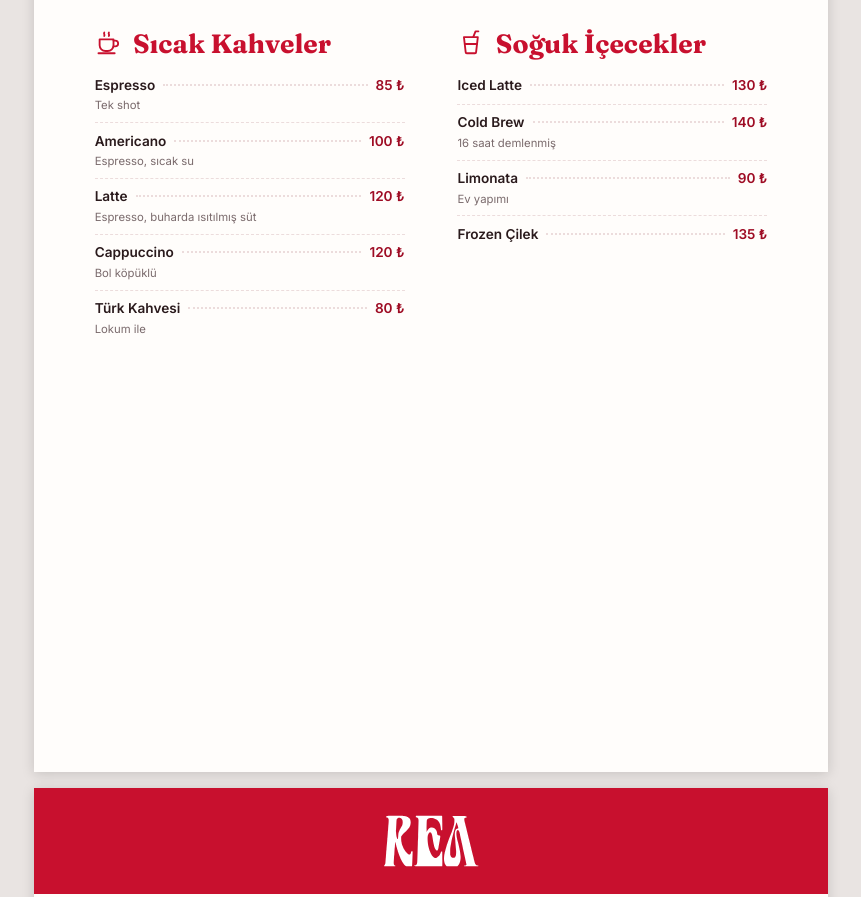
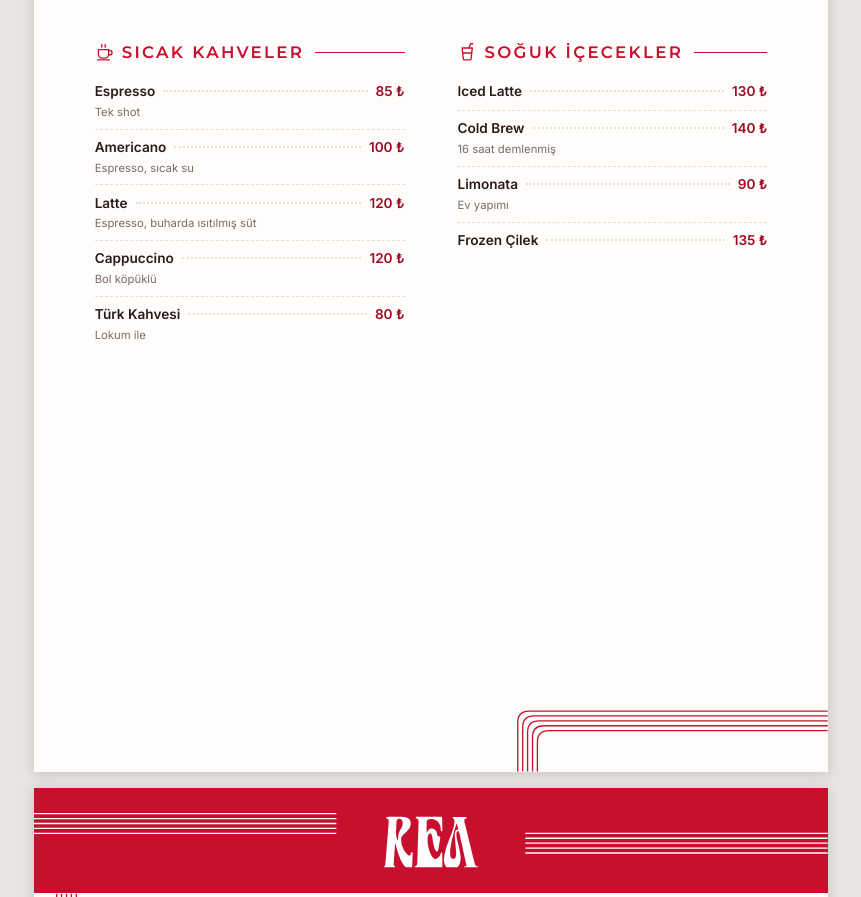
Before and after one commit to yyg27/rea-menu, a website: page print.html in a window 1280 px wide. Shown: the part 423-1320 px from the top of the page, without its empty margins (209-1070 px from the left). Drawn offline with Linux system fonts and the light colour scheme.

Commit message:
feat: give the printed menu the brand's line bundles and headings and keep categories in two columns

```diff
--- a/menu.js
+++ b/menu.js
@@ -79,11 +79,11 @@ export function iconFor(name) {
   return ICON_WORDS.find(([, words]) => words.some(w => k.includes(w)))?.[0] ?? "leaf";
 }
 
-// Basılı menü: ön yüzde logo var, o yüzden ön yüz toplamın ~%45'ine en yakın yerden bölünür
-export function splitPages(menu) {
+// Kategorileri sırayı bozmadan ikiye böler; ön/arka yüz için 0.45 (ön yüzde logo var), sütunlar için 0.5
+export function splitPages(menu, share = 0.45) {
   if (menu.length < 2) return [menu, []];
   const w = menu.map(c => c.items.length + 2); // +2: kategori başlığı
-  const target = w.reduce((a, b) => a + b) * 0.45;
+  const target = w.reduce((a, b) => a + b) * share;
   let best = 1, bestDiff = Infinity, sum = 0;
   for (let i = 1; i < menu.length; i++) {
     sum += w[i - 1];
--- a/print.css
+++ b/print.css
@@ -16,34 +16,40 @@ body { background: #e9e4e2; }
   display: flex;
   flex-direction: column;
   overflow: hidden;
+  position: relative;
 }
+.lines { position: absolute; inset: 0; width: 100%; height: 100%; z-index: 1; pointer-events: none; fill: none; stroke-width: .35; }
+.lines .white { stroke: #fff; }
+.lines .red { stroke: var(--red); }
 
-.band { background: var(--red); padding: 16mm 0 12mm; flex: none; }
+.band { background: var(--red); height: 92mm; flex: none; display: flex; align-items: center; }
 .band .logo { width: 70mm; font-size: 4.2mm; }
 .band .garden { font-size: 8.5mm; margin-top: 5mm; }
 .band .coffee { font-size: 5.5mm; margin-top: 2.5mm; gap: 4mm; }
-.band.slim { padding: 7mm 0; }
+.band.slim { height: 28mm; justify-content: center; }
 .band.slim img { display: block; width: 26mm; height: auto; margin: 0 auto; }
 
 .cols {
   flex: 1;
   min-height: 0;
-  columns: 2;
-  column-gap: 14mm;
-  column-fill: balance;
+  display: flex;
+  gap: 14mm;
   padding: 12mm 16mm;
   font-size: 3.6mm;
 }
-.cols section { break-inside: avoid; padding-top: 0; margin-bottom: 8mm; }
-.cols h2 { font-size: 7mm; margin-bottom: 2mm; }
-.cols .item { padding: 2.2mm 0; break-inside: avoid; }
+.front .cols { padding-bottom: 24mm; }
+.col { flex: 1; min-width: 0; }
+.cols section { padding-top: 0; margin-bottom: 8mm; }
+.cols h2 { font: 600 4.4mm/1 Montserrat, sans-serif; text-transform: uppercase; letter-spacing: .14em; margin-bottom: 3mm; }
+.cols h2::after { content: ""; flex: 1; border-top: .35mm solid; margin-left: 1mm; }
+.cols h2 .icon { width: 5.4mm; height: 5.4mm; }
+.cols .item { padding: 2.2mm 0; }
 .cols .desc { font-size: 3mm; }
 
 .back footer {
   flex: none;
   margin: 0 16mm;
-  padding: 5mm 0 8mm;
-  border-top: .4mm solid var(--red);
+  padding: 6mm 0 9mm;
   font-size: 3mm;
   text-align: center;
   color: var(--muted);
--- a/print.html
+++ b/print.html
@@ -6,7 +6,7 @@
 <title>REA Garden Coffee · Menü</title>
 <link rel="preconnect" href="https://fonts.googleapis.com">
 <link rel="preconnect" href="https://fonts.gstatic.com" crossorigin>
-<link href="https://fonts.googleapis.com/css2?family=Cinzel:wght@600&family=Fraunces:opsz,wght@9..144,500;9..144,700&family=Inter:wght@400;600&display=swap" rel="stylesheet">
+<link href="https://fonts.googleapis.com/css2?family=Montserrat:wght@600&family=Fraunces:opsz,wght@9..144,500;9..144,700&family=Inter:wght@400;600&display=swap" rel="stylesheet">
 <link rel="stylesheet" href="style.css">
 <link rel="stylesheet" href="print.css">
 </head>
@@ -18,6 +18,9 @@
 </div>
 
 <div class="page front">
+  <svg class="lines" viewBox="0 0 210 297" aria-hidden="true"
+       data-white="0,13 36,13 36,33 50,33 50,92 | 210,74 176,74 176,52 164,52 164,0"
+       data-red="210,281 128,281 128,297"></svg>
   <header class="band">
     <h1 class="logo">
       <img src="rea.svg" alt="REA" width="1182" height="650">
@@ -29,6 +32,9 @@
 </div>
 
 <div class="page back">
+  <svg class="lines" viewBox="0 0 210 297" aria-hidden="true"
+       data-white="0,12 80,12 | 210,12 130,12"
+       data-red="6,28 6,112 0,112 | 0,272 210,272"></svg>
   <header class="band slim"><img src="rea.svg" alt="REA" width="1182" height="650"></header>
   <div class="cols" id="back"></div>
   <footer>Fiyatlarımıza KDV dahildir.</footer>
@@ -36,6 +42,38 @@
 
 <script type="module">
 import { getMenu, splitPages, section } from "./menu.js";
+
+// Markadaki çizgi demetleri: dik açılı rota (mm), 5 paralel çizgi, yuvarlak köşe
+function bundle(pts, n = 5, gap = 1.3, r = 3) {
+  const seg = pts.slice(1).map((p, i) => [pts[i], p]);
+  const paths = [];
+  for (let k = 0; k < n; k++) {
+    const d = k * gap;
+    // her parça kendi sol normaline göre kaydırılır; köşe = yatay parçanın y'si + dikey parçanın x'i
+    const off = seg.map(([a, b]) => a[1] === b[1] ? { y: a[1] - Math.sign(b[0] - a[0]) * d } : { x: a[0] + Math.sign(b[1] - a[1]) * d });
+    const q = pts.map((p, i) => {
+      const o = [off[i - 1], off[i]].filter(Boolean);
+      return [o.find(v => "x" in v)?.x ?? p[0], o.find(v => "y" in v)?.y ?? p[1]];
+    });
+    let path = `M${q[0]}`;
+    for (let i = 1; i < q.length - 1; i++) {
+      const [a, c, b] = [q[i - 1], q[i], q[i + 1]];
+      const to = (from, t) => [c[0] + Math.sign(from[0] - c[0]) * t, c[1] + Math.sign(from[1] - c[1]) * t];
+      path += `L${to(a, r)}Q${c} ${to(b, r)}`;
+    }
+    paths.push(path + `L${q.at(-1)}`);
+  }
+  return paths;
+}
+for (const svg of document.querySelectorAll("svg.lines"))
+  for (const color of ["white", "red"])
+    for (const route of (svg.dataset[color] || "").split("|").filter(r => r.trim()))
+      for (const d of bundle(route.trim().split(" ").map(p => p.split(",").map(Number)))) {
+        const path = document.createElementNS("http://www.w3.org/2000/svg", "path");
+        path.setAttribute("d", d);
+        path.setAttribute("class", color);
+        svg.append(path);
+      }
 
 const menu = await getMenu();
 const warn = document.getElementById("warn");
@@ -45,7 +83,10 @@ if (!menu) {
 } else {
   // Basılı menü uzun süre kullanılır; "kalmadı" geçici olduğu için fiyat basılır
   const printable = menu.map(c => ({ ...c, items: c.items.map(i => ({ ...i, soldOut: false })) }));
-  splitPages(printable).forEach((cats, p) => document.getElementById(p ? "back" : "front").append(...cats.map(section)));
+  splitPages(printable).forEach((cats, p) => {
+    const cols = splitPages(cats, 0.5).map(part => { const c = document.createElement("div"); c.className = "col"; c.append(...part.map(section)); return c; });
+    document.getElementById(p ? "back" : "front").append(...cols);
+  });
   await document.fonts.ready;
   // shortcut: sığmayan menü kırpılır ve sadece uyarılır, font otomatik küçülmez; ürün sayısı çok artarsa 3 sütuna geçilir
   const over = [...document.querySelectorAll(".cols")].filter(c => c.scrollHeight > c.clientHeight + 1 || c.scrollWidth > c.clientWidth + 1);
--- a/test.mjs
+++ b/test.mjs
@@ -54,6 +54,8 @@ assert.deepEqual(names(splitPages([cat("A", 20), cat("B", 2)])), [["A"], ["B"]])
 assert.deepEqual(names(splitPages([cat("A", 2), cat("B", 2), cat("C", 20)])), [["A", "B"], ["C"]]);
 assert.deepEqual(names(splitPages([cat("A", 3)])), [["A"], []]);
 assert.deepEqual(names(splitPages([])), [[], []]);
+// Sütunlar için yarı yarıya: Tatlılar(4) | Atıştırmalıklar(3) Çaylar(4) Kahvaltı(4) uzun sütuna kaymasın
+assert.deepEqual(names(splitPages([cat("T", 8), cat("A", 7), cat("Ç", 4), cat("K", 4)], 0.5)), [["T", "A"], ["Ç", "K"]]);
 
 // iconFor: kategori adından ikon; soğuk önce kontrol edilir ("Soğuk Kahveler" bardak olmalı)
 for (const [name, icon] of [
```
Also changed, not shown: docs/superpowers/plans/2026-11-21-print-menu-redesign.md (added, +39 -0 lines), docs/superpowers/specs/2026-11-21-print-menu-redesign-design.md (added, +23 -0 lines).
